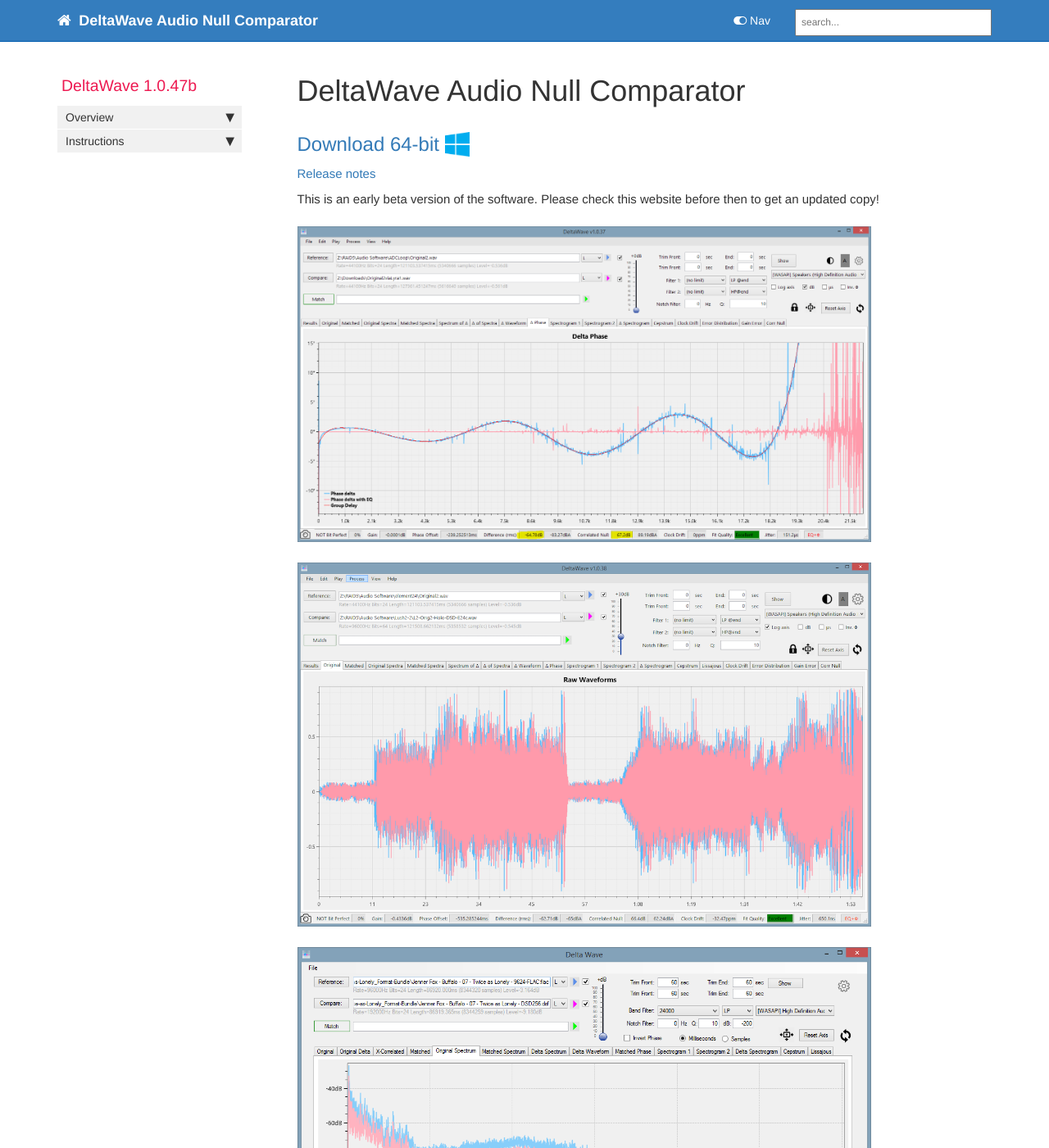
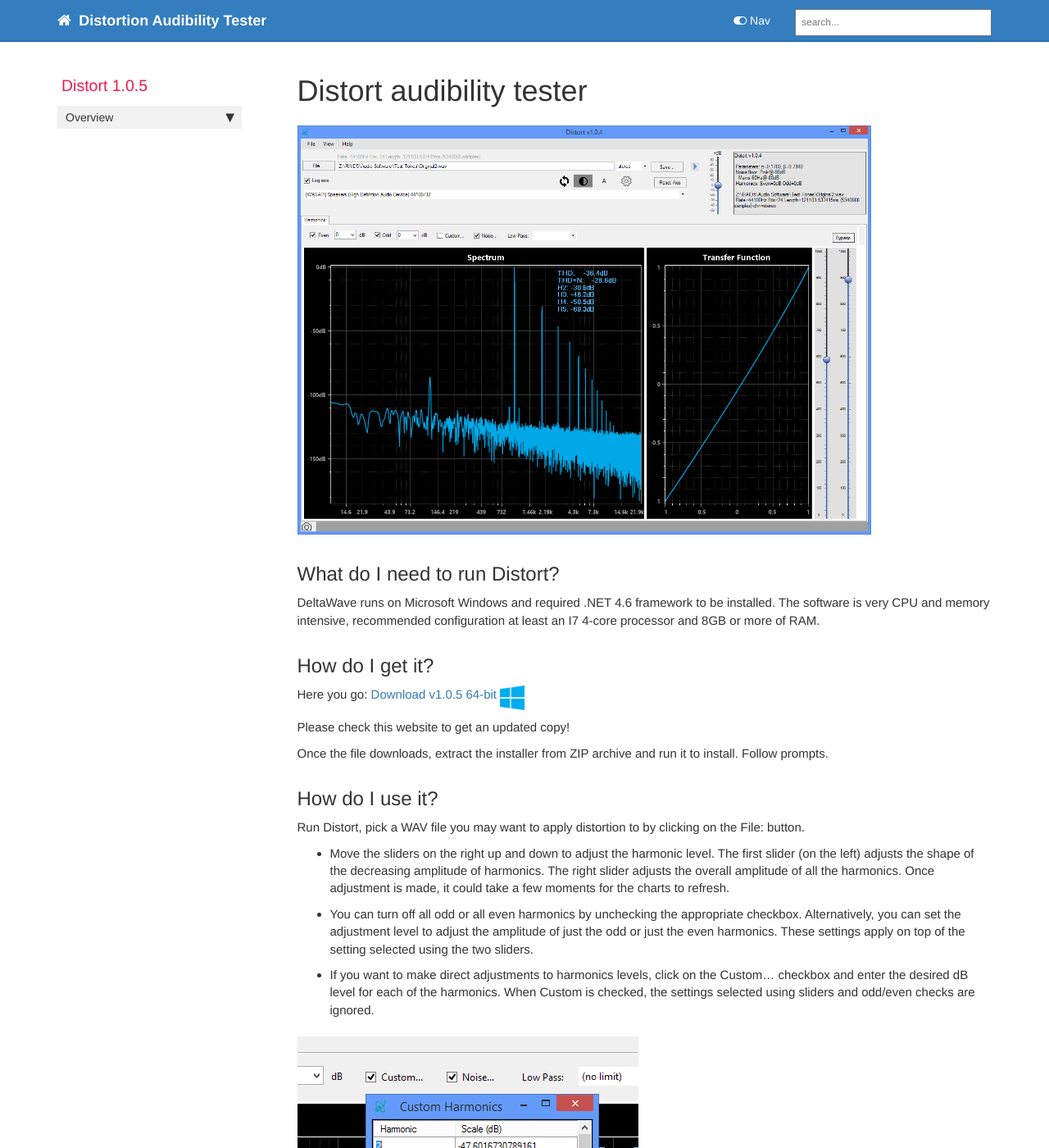
Before and after one commit to pkane2001/Distort, a Jekyll site: the page built from docs/index.md, in a window 1280 px wide and 1400 px high. Shown: the whole window at 82% size. Built offline with Jekyll 4.4.1, drawn with Linux system fonts in a browser that asks for light colours; nearby versions of some CDN libraries; comment, search, counter and statistics services are not loaded; some of the changed text lies outside the part shown.

Commit message:
no message

```diff
--- a/docs/_config.yml
+++ b/docs/_config.yml
@@ -13,12 +13,12 @@
 # you will see them accessed via {{ site.title }}, {{ site.email }}, and so on.
 # You can create any custom variable you would like, and they will be accessible
 # in the templates via {{ site.myvariable }}.
-title: DeltaWave
+title: Distort
 email: pkane2001@gmail.com
 description: >- # this means to ignore newlines until "baseurl:"
-  DeltaWave Audio file Null Tester and Comparison utility
+  Distortion Audibility Tester
 baseurl: "" # the subpath of your site, e.g. /blog
-url: "https://deltaw.org" # the base hostname & protocol for your site, e.g. http://example.com
+url: "https://distortaudio.org" # the base hostname & protocol for your site, e.g. http://example.com
 twitter_username:
 github_username:  pkane2001
 company_name: Paul K.
@@ -32,8 +32,8 @@ markdown: kramdown
 remote-theme: documentation-theme-jekyll
 
 output: web
-topnav_title: DeltaWave Audio Null Comparator
-site_title: DeltaWave documentation
+topnav_title: Distortion Audibility Tester
+site_title: Distort documentation
 feedback_disable: true
 
 plugins:
--- a/docs/index.md
+++ b/docs/index.md
@@ -5,28 +5,53 @@
 sidebar: mydoc_sidebar
 layout: "page"
 toc: false
-title: DeltaWave Audio Null Comparator
+title: Distort audibility tester
 comments: true
 ---
 
-## <a href="DeltaWaveSetup.zip">Download 64-bit  <input type="image" id="download" alt="Download" src="images/windows-logo.png" width="30" align="top">   </a>
+![distort](images/distort1.png)
+
+## What do I need to run Distort?
+DeltaWave runs on Microsoft Windows and required .NET 4.6 framework to be installed.
+The software is very CPU and memory intensive, recommended configuration at least an I7 4-core processor and 8GB or more of RAM.
 
 
-[Release notes](pages/mydoc/release_notes_1.0b.md)
-
-This is an early beta version of the software. Please check this website before then to get an updated copy!
-
-![waveform](images/Lyra1.png)
-
-![waveform](images/img1.png)
-
-![waveform](images/img2.png)
-
-![waveform](images/img3.png)
-
-![waveform](images/img4.png)
-
-![waveform](images/Madison.png)
+## How do I get it?
+Here you go:
+<a href="DistortSetup.zip">Download v1.0.5 64-bit <input type="image" id="download" alt="Download" src="images/windows-logo.png" width="30" align="top" />   </a>
 
 
+Please check this website to get an updated copy!
+
+Once the file downloads, extract the installer from ZIP archive and run it to install. Follow prompts.
+
+
+## How do I use it?
+
+Run Distort, pick a WAV file you may want to apply distortion to by clicking on the File: button.
+
+* Move the sliders on the right up and down to adjust the harmonic level. The first slider (on the left) adjusts the shape of the decreasing amplitude of harmonics. The right slider adjusts the overall amplitude of all the harmonics. Once adjustment is made, it could take a few moments for the charts to refresh.
+
+* You can turn off all odd or all even harmonics by unchecking the appropriate checkbox. Alternatively, you can set the adjustment level to adjust the amplitude of just the odd or just the even harmonics. These settings apply on top of the setting selected using the two sliders.
+
+* If you want to make direct adjustments to harmonics levels, click on the Custom... checkbox and enter the desired dB level for each of the harmonics. When Custom is checked, the settings selected using sliders and odd/even checks are ignored.
+
+![Custom](images/distort2.png)
+
+* You can also set the desired noise floor. Click on Noise... checkbox to select it. Enter the desired noise floor shape (white or pink) and the desired level in dB. Press Apply to see the changes reflected on the plots. You can also add a 50Hz or 60Hz mains frequency spike at the desired level. Noise floor settings apply in addition to all other harmonics settings.
+
+![Noise](images/distort3.png)
+
+* When the desired look and level of THD, THD+N and harmonics is achieved, you can press the Play button to hear the distorted file you picked through the audio system connected to your PC, or you can click Save to write the file out to disk, with all the distortions already applied.
+
+* If desired, you can also pick a low pass filter frequency. This is to eliminate the effect of harmonic distortion beyond audible frequencies, say above 20kHz. This filter is applied only when saving a file, not when playing it.
+
+## What's new in...
+
+### v1.0.5
+* Added ability to save and reload distortion settings from a file
+* Added brown noise floor option (-6dB/octave)
+
+
+___
 {% include links.html %}
```
Also changed, not shown: docs/_data/sidebars/mydoc_sidebar.yml (+2 -38 lines).
